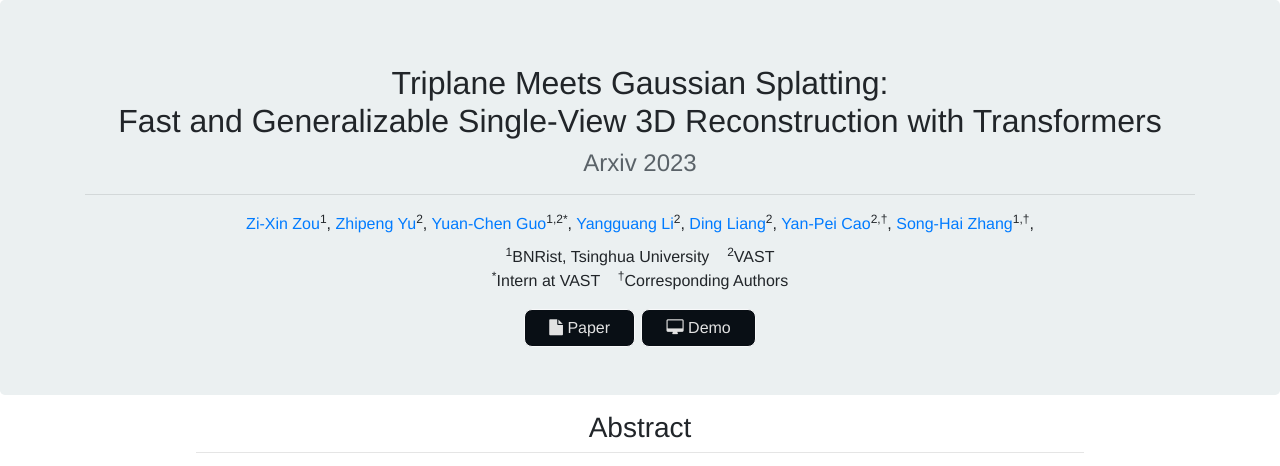
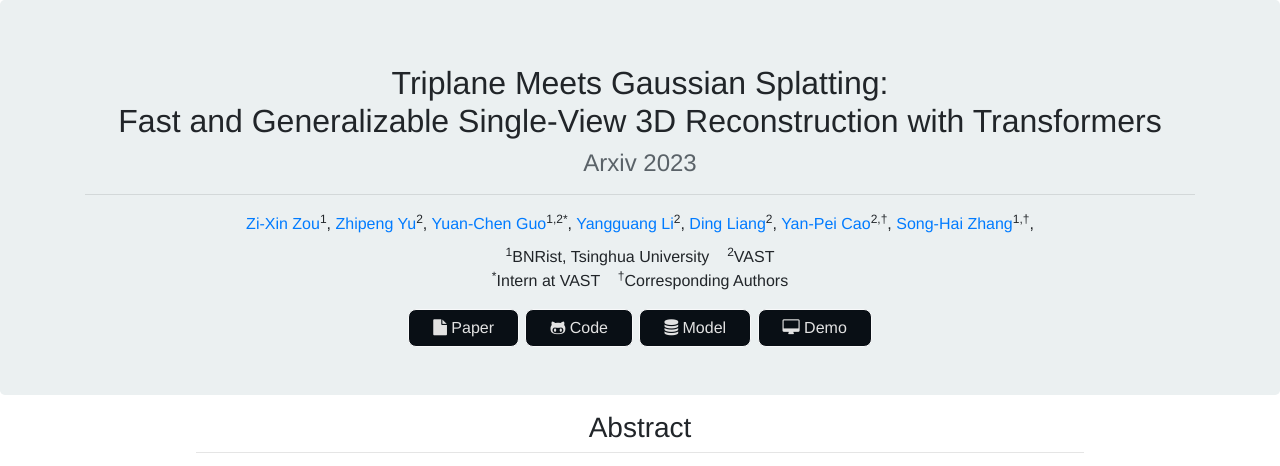
Before and after one commit to zouzx/TriplaneGaussian, a plain HTML site: page index.html in a window 1280 px wide. Shown: the top 466 px of the page. Drawn offline with Linux system fonts and the light colour scheme.

Commit message:
update web

```diff
--- a/index.html
+++ b/index.html
@@ -47,14 +47,14 @@
                 <p class="mb-5"><a class="btn btn-large btn-light" href="https://arxiv.org/abs/2312.09147" role="button"  target="_blank">
                   <i class="fa fa-file"></i> Paper</a> </p>
             </div>
-            <!-- <div class="column">
-                <p class="mb-5"><a class="btn btn-large btn-light" href="" role="button"  target="_blank">
+            <div class="column">
+                <p class="mb-5"><a class="btn btn-large btn-light" href="https://github.com/VAST-AI-Research/TriplaneGaussian" role="button"  target="_blank">
                   <i class="fa fa-github-alt"></i> Code </a> </p>
-            </div> -->
-            <!-- <div class="column">
-                <p class="mb-5"><a class="btn btn-large btn-light" href="https://connecthkuhk-my.sharepoint.com/:f:/g/personal/yuanly_connect_hku_hk/EjYHbCBnV-VPjBqNHdNulIABq9sYAEpSz4NPLDI72a85vw" role="button"  target="_blank">
+            </div>
+            <div class="column">
+                <p class="mb-5"><a class="btn btn-large btn-light" href="https://huggingface.co/VAST-AI/TriplaneGaussian" role="button"  target="_blank">
                   <i class="fa fa-database"></i> Model </a> </p>
-            </div> -->
+            </div>
             <div class="column">
                 <p class="mb-5"><a class="btn btn-large btn-light" href="https://huggingface.co/spaces/vast-ai/TriplaneGaussian" role="button"  target="_blank">
                   <i class="fa fa-desktop"></i> Demo </a> </p>
```
